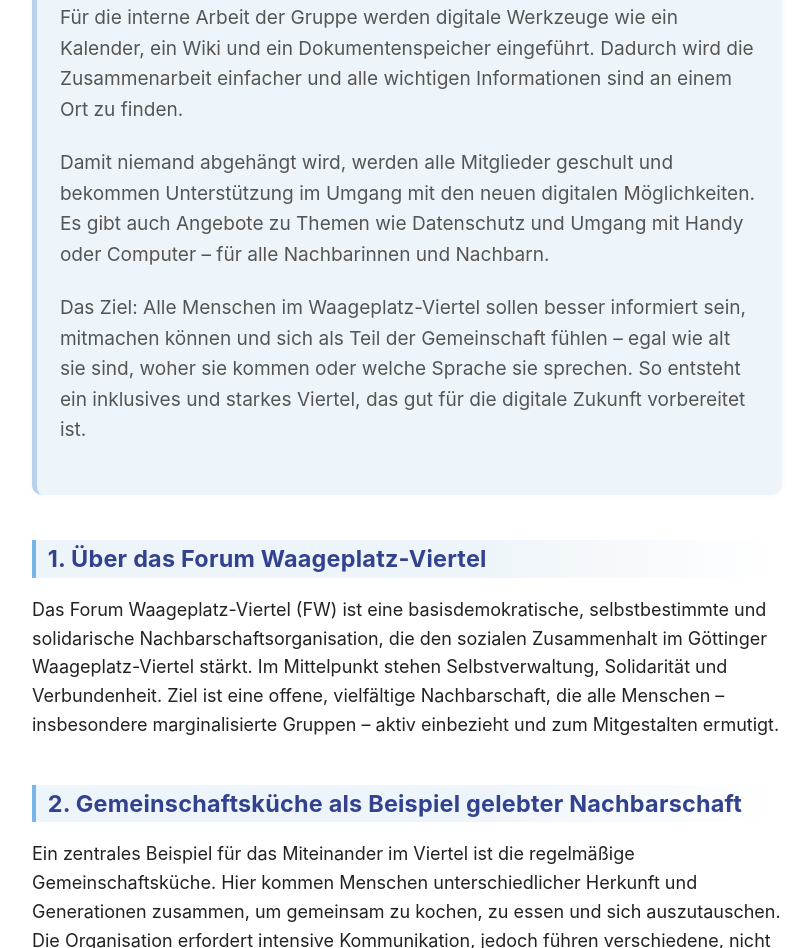
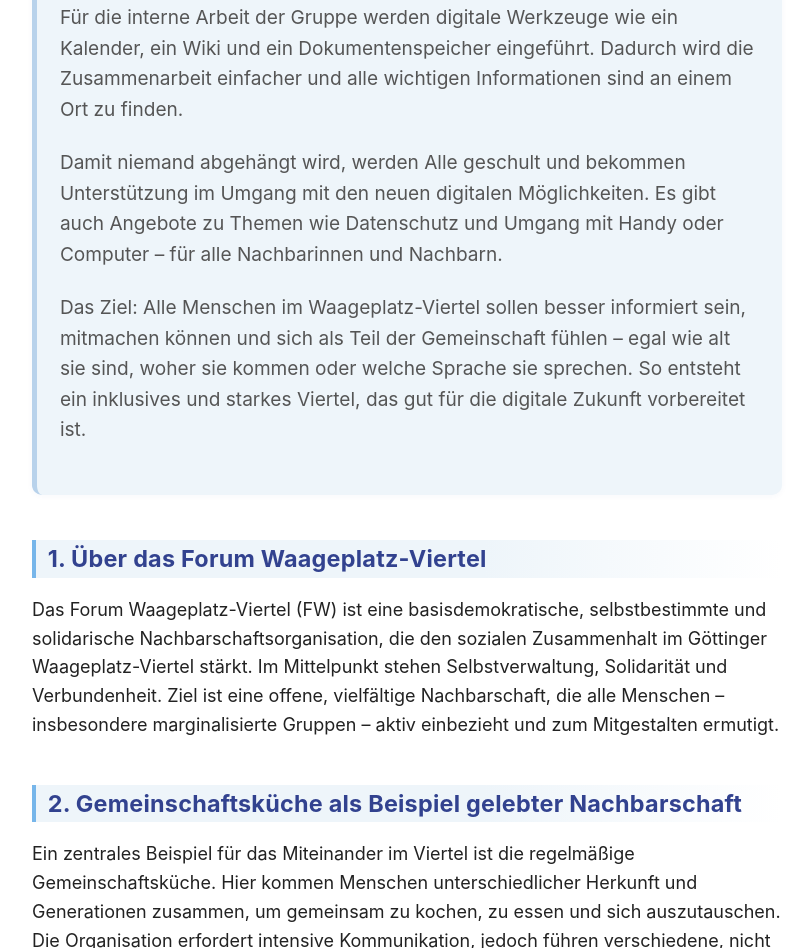
Before and after one commit to sichgeis/100xDigital, a plain HTML site: page index.html in a window 1280 px wide. Shown: the part 783-1731 px from the top of the page, without its empty margins (233-1043 px from the left). Drawn offline with Linux system fonts and the light colour scheme.

Commit message:
Update index.html

```diff
--- a/index.html
+++ b/index.html
@@ -110,7 +110,7 @@
     Für die interne Arbeit der Gruppe werden digitale Werkzeuge wie ein Kalender, ein Wiki und ein Dokumentenspeicher eingeführt. Dadurch wird die Zusammenarbeit einfacher und alle wichtigen Informationen sind an einem Ort zu finden.
   </p>
   <p>
-    Damit niemand abgehängt wird, werden alle Mitglieder geschult und bekommen Unterstützung im Umgang mit den neuen digitalen Möglichkeiten. Es gibt auch Angebote zu Themen wie Datenschutz und Umgang mit Handy oder Computer – für alle Nachbarinnen und Nachbarn.
+    Damit niemand abgehängt wird, werden Alle geschult und bekommen Unterstützung im Umgang mit den neuen digitalen Möglichkeiten. Es gibt auch Angebote zu Themen wie Datenschutz und Umgang mit Handy oder Computer – für alle Nachbarinnen und Nachbarn.
   </p>
   <p>
     Das Ziel: Alle Menschen im Waageplatz-Viertel sollen besser informiert sein, mitmachen können und sich als Teil der Gemeinschaft fühlen – egal wie alt sie sind, woher sie kommen oder welche Sprache sie sprechen. So entsteht ein inklusives und starkes Viertel, das gut für die digitale Zukunft vorbereitet ist.
```
